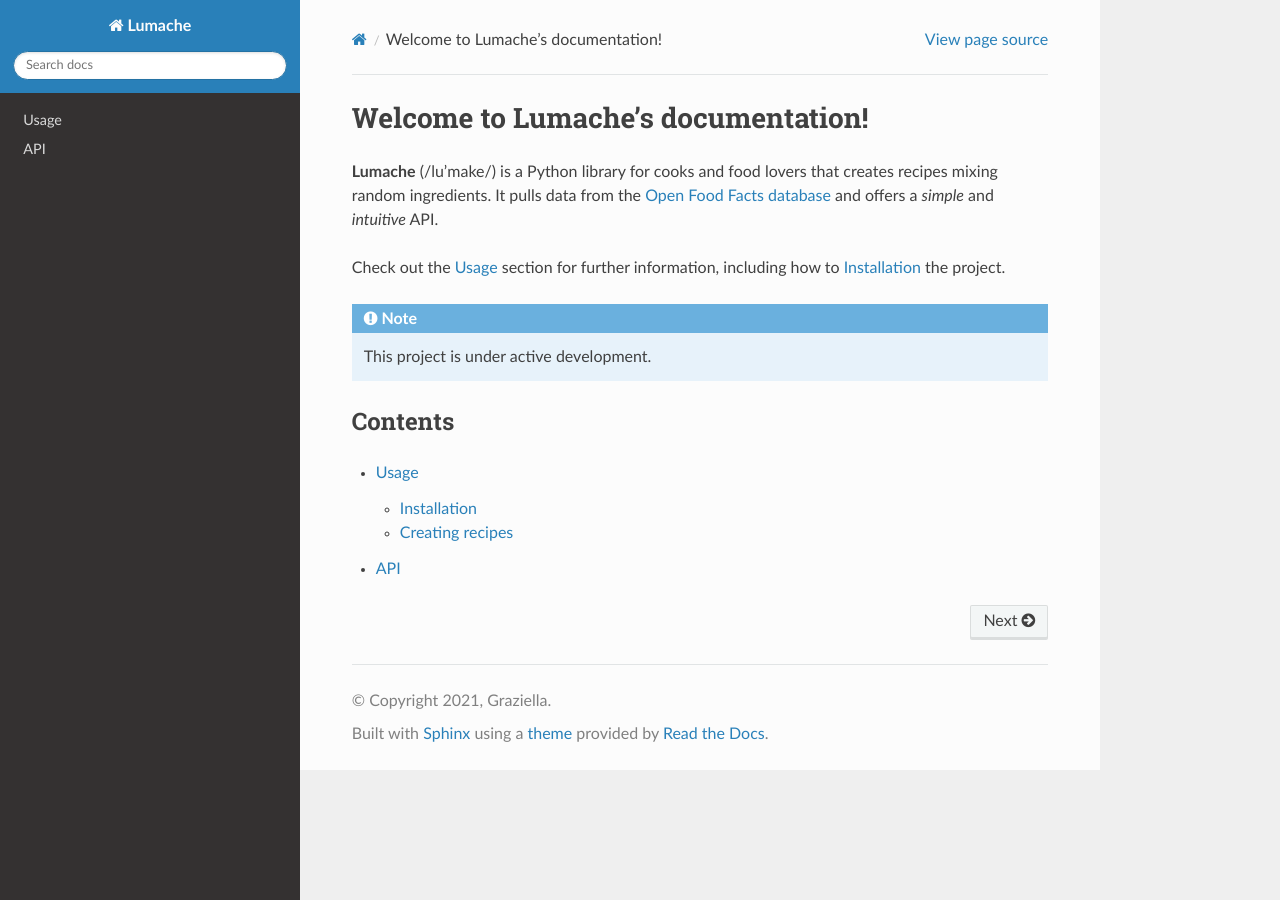
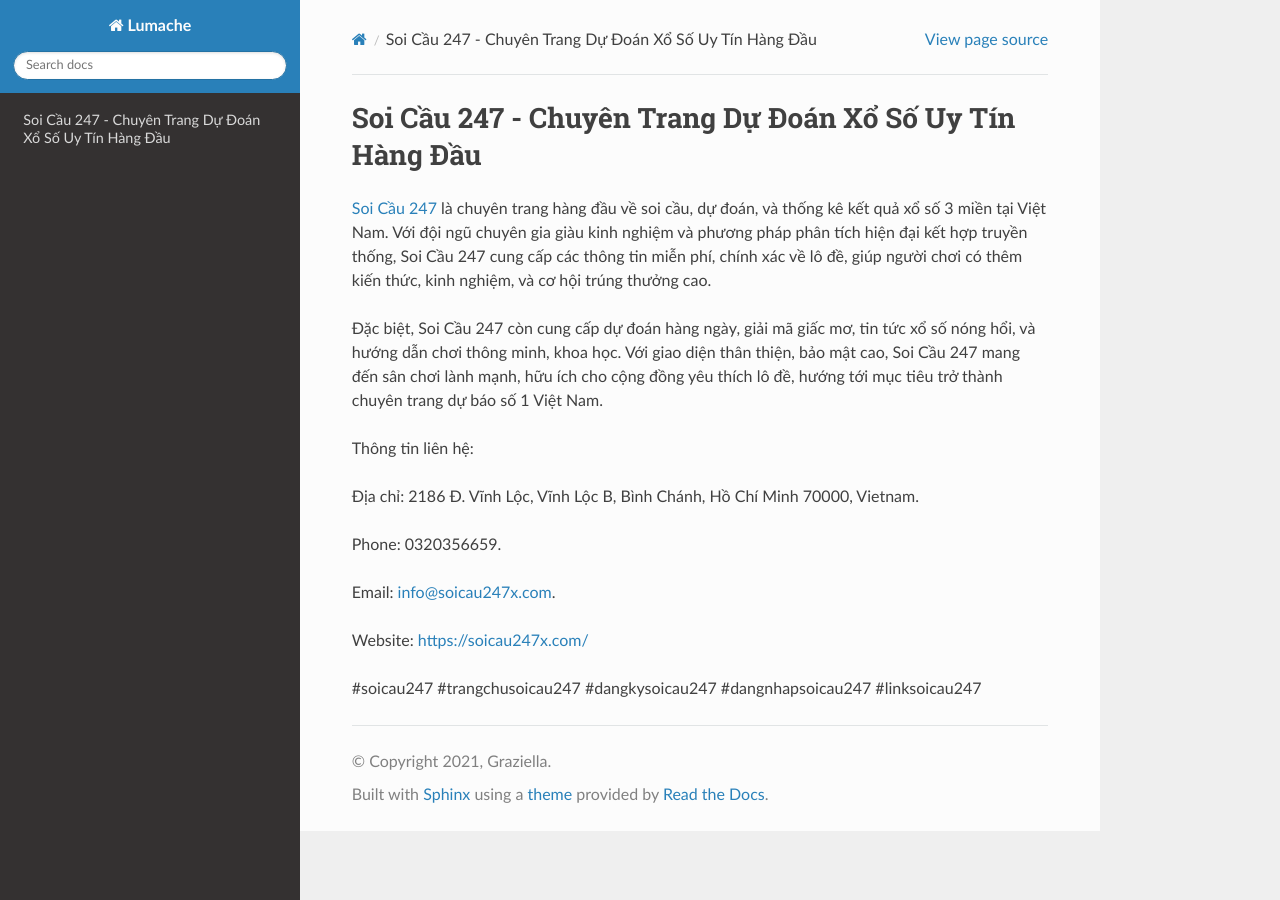
Before and after one commit to mathesonasela/soicau247xcom, a Sphinx documentation site: the page built from docs/source/index.rst, in a window 1280 px wide. Built offline with Sphinx 7.4.7 and the Read the Docs theme 3.1.0, drawn with Linux system fonts in a browser that asks for light colours.

Commit message:
Update index.rst

```diff
--- a/docs/source/index.rst
+++ b/docs/source/index.rst
@@ -1,22 +1,18 @@
-Welcome to Lumache's documentation!
+Soi Cầu 247 - Chuyên Trang Dự Đoán Xổ Số Uy Tín Hàng Đầu
 ===================================
 
-**Lumache** (/lu'make/) is a Python library for cooks and food lovers
-that creates recipes mixing random ingredients.
-It pulls data from the `Open Food Facts database <https://world.openfoodfacts.org/>`_
-and offers a *simple* and *intuitive* API.
+`Soi Cầu 247 <https://soicau247x.com/>`_ là chuyên trang hàng đầu về soi cầu, dự đoán, và thống kê kết quả xổ số 3 miền tại Việt Nam. Với đội ngũ chuyên gia giàu kinh nghiệm và phương pháp phân tích hiện đại kết hợp truyền thống, Soi Cầu 247 cung cấp các thông tin miễn phí, chính xác về lô đề, giúp người chơi có thêm kiến thức, kinh nghiệm, và cơ hội trúng thưởng cao.
 
-Check out the :doc:`usage` section for further information, including
-how to :ref:`installation` the project.
+Đặc biệt, Soi Cầu 247 còn cung cấp dự đoán hàng ngày, giải mã giấc mơ, tin tức xổ số nóng hổi, và hướng dẫn chơi thông minh, khoa học. Với giao diện thân thiện, bảo mật cao, Soi Cầu 247 mang đến sân chơi lành mạnh, hữu ích cho cộng đồng yêu thích lô đề, hướng tới mục tiêu trở thành chuyên trang dự báo số 1 Việt Nam.
 
-.. note::
+Thông tin liên hệ:
 
-   This project is under active development.
+Địa chỉ: 2186 Đ. Vĩnh Lộc, Vĩnh Lộc B, Bình Chánh, Hồ Chí Minh 70000, Vietnam.
 
-Contents
---------
+Phone: 0320356659.
 
-.. toctree::
+Email: info@soicau247x.com.
 
-   usage
-   api
+Website: https://soicau247x.com/
+
+#soicau247 #trangchusoicau247 #dangkysoicau247 #dangnhapsoicau247 #linksoicau247
```
